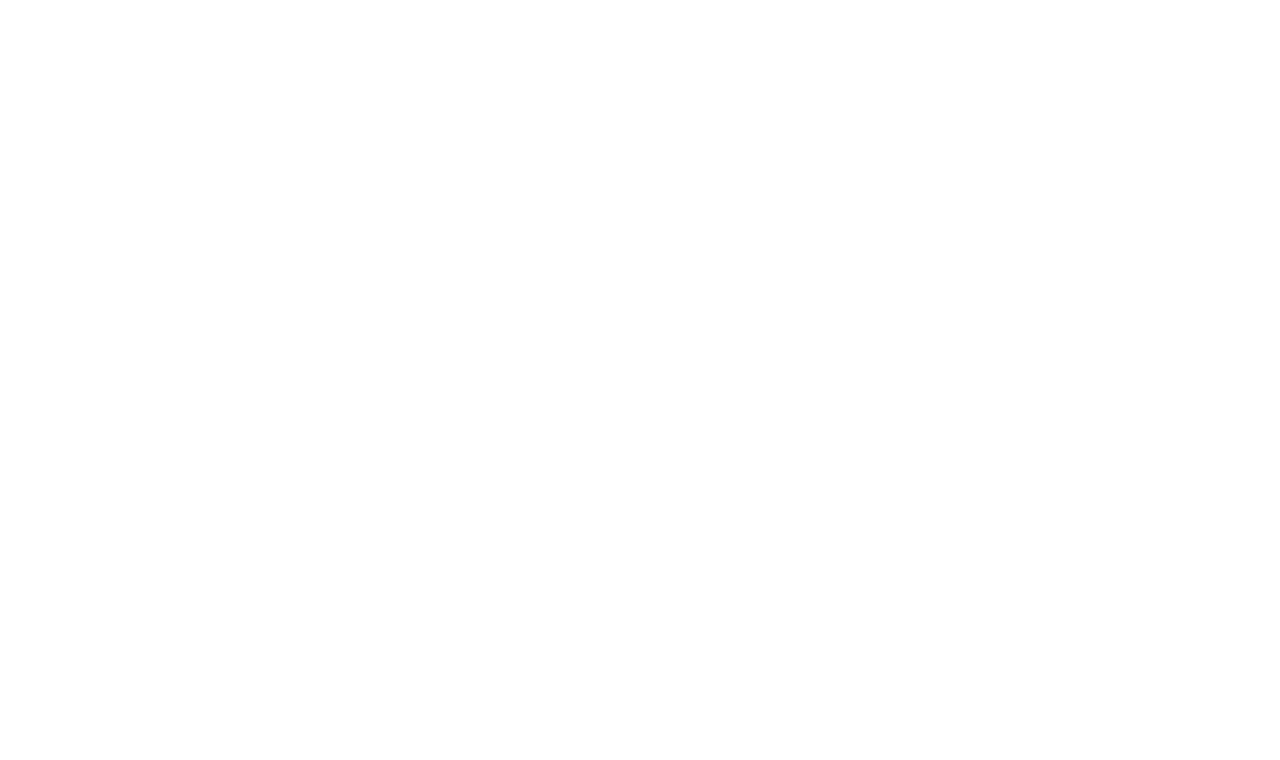
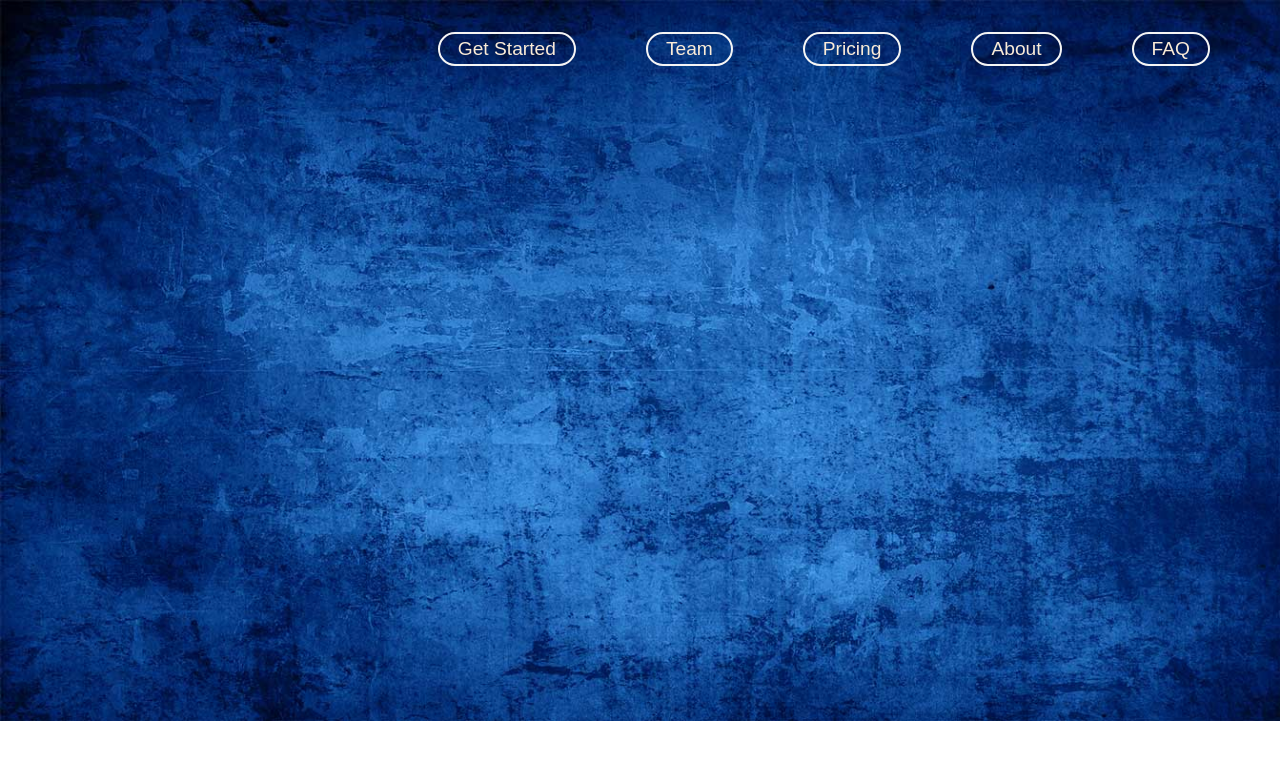
Before and after one commit to Mayank-singh-01/OCTANET_APRIL, a plain HTML site: page index.html in a window 1280 px wide. Drawn offline with Linux system fonts and the light colour scheme.

Commit message:
done with navigation bar

```diff
--- a/index.css
+++ b/index.css
@@ -0,0 +1,37 @@
+* {
+   margin: 0;
+   padding: 8px 0 0 0 ;
+   font-family: sans-serif;
+   color: antiquewhite;
+}
+body {
+   background-image: url(image/one.jpg);
+      background-size: cover;
+      background-repeat: no-repeat;
+}
+.navbar a{
+   text-decoration: none;
+   padding: 4px 18px;
+   margin-right: 70px;
+   font-size:larger;
+   font-weight: 500;
+   border: 2px solid whitesmoke;
+   border-radius: 50px;
+
+}
+.navbar a:hover{
+   background-color:beige;
+   color: brown;
+   transition: 150ms ease-in-out 0.1s;
+}
+.navbar {
+   display: flex;
+   flex-wrap: nowrap;
+   justify-content: flex-end;
+}
+/* .hero {
+   display: flex;
+   flex-wrap: wrap;
+   align-items: center;
+   justify-content: space-around;
+} */
--- a/index.html
+++ b/index.html
@@ -4,9 +4,20 @@
    <meta charset="UTF-8">
    <meta name="viewport" content="width=device-width, initial-scale=1.0">
    <link rel="stylesheet" href="index.css">
-   <title>Document</title>
+   <title>Leading Page</title>
 </head>
 <body>
+   <!-- navigation bar  -->
+   <nav>
+      <div class="navbar">
+         <a href="#">Get Started</a>
+         <a href="#">Team</a>
+         <a href="#">Pricing</a>
+         <a href="#">About</a>
+         <a href="#">FAQ</a>
+      </div>
+   </nav>
+
 
 </body>
 </html>
```
Also changed, not shown: image/four.jpg (added), image/one.jpg (added), image/three.webp (added).
